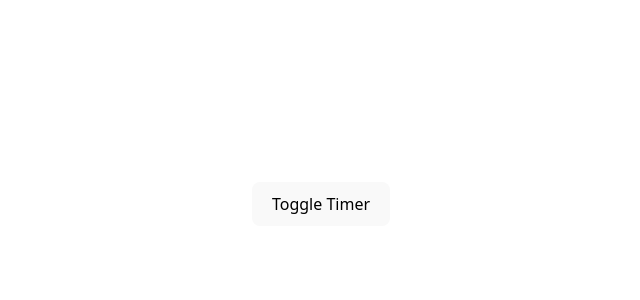
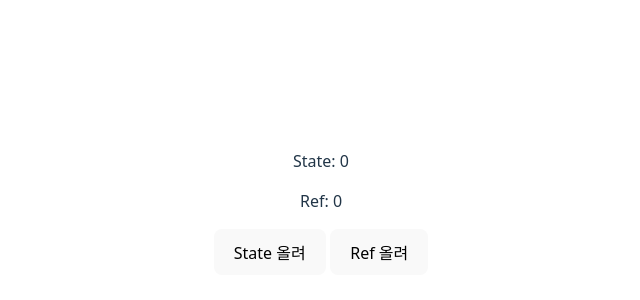
Before and after one commit to judy78799/elasticSearchBookDemo, a React (Vite) app in the folder react-ui/: page / in a window 1280 px wide. Shown: the part 196-496 px from the top of the page, without its empty margins (319-959 px from the left). Built offline with nearby package versions, Linux system fonts and the light colour scheme.

Commit message:
chore: useRef 데모

```diff
--- a/react-ui/src/App.jsx
+++ b/react-ui/src/App.jsx
@@ -1,12 +1,22 @@
 import './App.css'
-import React,{useEffect, useState} from 'react';
-import Timer from './component/Timer.jsx';
+import React,{useEffect, useState, useRef} from 'react'
+
+//useState는 화면 전체 렌더링을 진행. Ref 올린 후 State를 누르게 되면 값이 화면에 렌더링 되어서 나타남.
 
 function App() {
-    const [showTimer, setShowTimer] = useState(false);
+    const [count, setCount] = useState(0);
+  const countRef = useRef(0);
+  console.log(countRef);    //countRef.current 현재 값 확인
+  const increaseCountState = () => {
+    setCount(count + 1);
+  };
+  const increaseCountRef = () => {
+    countRef.current = countRef.current + 1;
+    console.log('Ref: ', countRef.curent);
+  };
   return (
-    <div>{showTimer && <Timer/>}
-        <button onClick={() => setShowTimer(!showTimer)}>Toggle Timer</button>
+    <div>
+        <p>State: {count}</p> <p>Ref: {countRef.current}</p> <button onClick={increaseCountState}>State 올려</button> <button onClick={increaseCountRef}>Ref 올려</button>
     </div>
   );
 }
```
